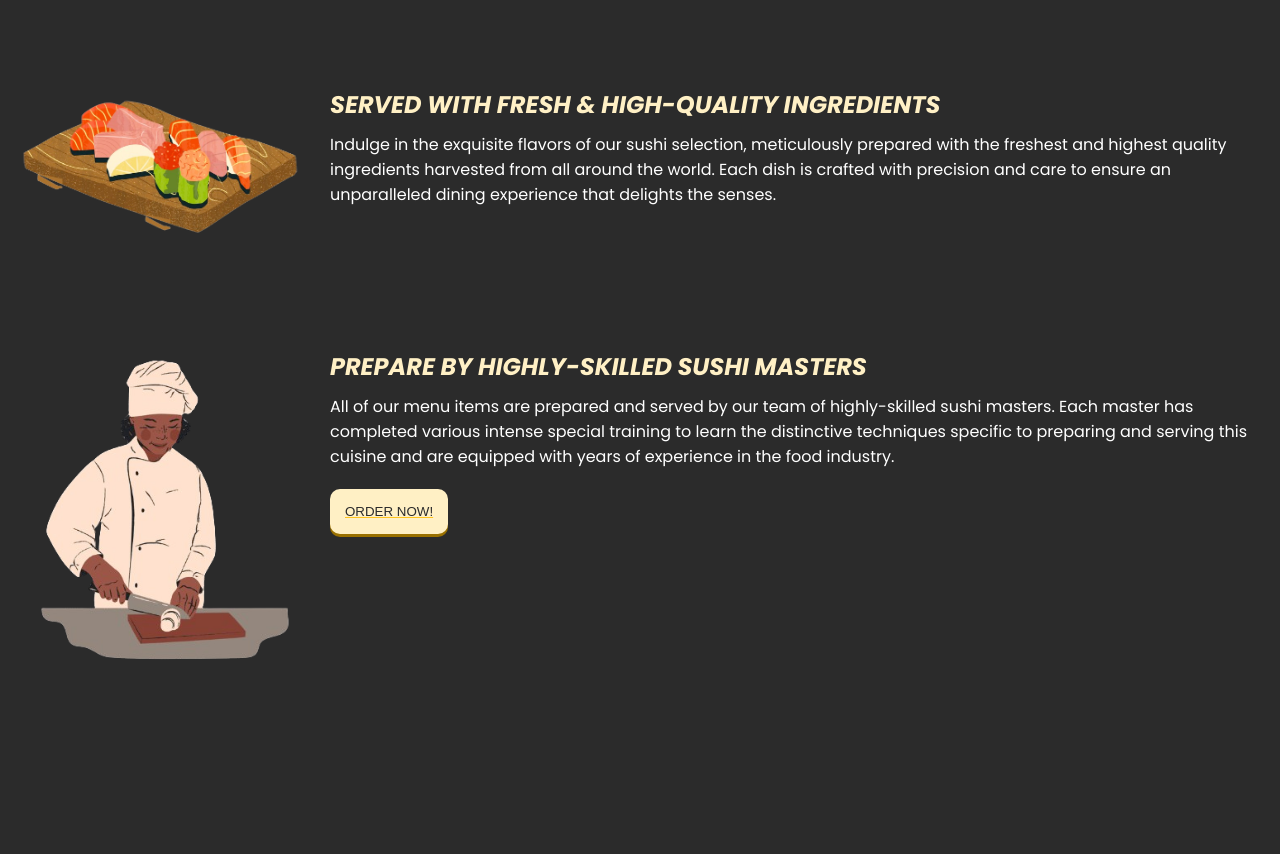
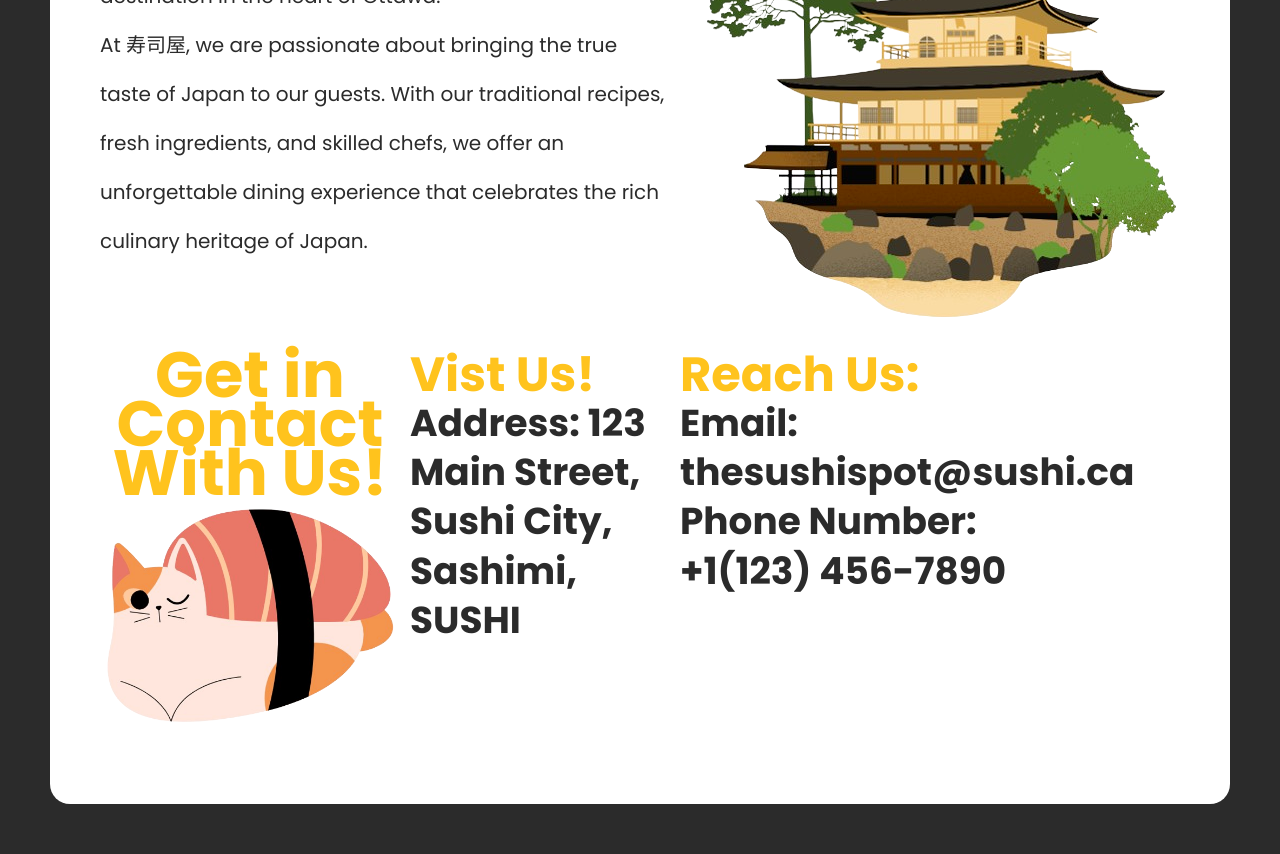
Before and after one commit to ChhayThan/TOPRestaurant, a website built with webpack: page src/index.html in a window 1280 px wide. Shown: the part 541-1395 px from the top of the page. Before the commit the page ends 1247 px from the top, so only its background shows below. Built offline with nearby package versions, Linux system fonts and the light colour scheme.

Commit message:
Built the about page

```diff
--- a/src/index.html
+++ b/src/index.html
@@ -19,6 +19,32 @@
         </div>
       </nav>
     </header>
-    <div id="content"></div>
+    <div id="content">
+      <div class="message about_banner">
+        <div class="aboutHeading">
+          <h1>WHO ARE WE?</h1>
+          <h3>THIS IS <span>寿司屋</span>!</h2>
+        </div>
+        <p>Welcome to 寿司屋, your authentic Japanese dining destination in the heart of Ottawa. <br>
+          At 寿司屋, we are passionate about bringing the true taste of Japan to our guests.
+          With our traditional recipes, fresh ingredients, and skilled chefs, we offer an unforgettable dining
+          experience that celebrates the rich culinary heritage of Japan.</p>
+        <img src="../assets/images/house.png">
+
+        <div class="contactus">
+            <h1>Get in Contact With Us!</h1>
+          <img src="../assets/images/sushi_cat.png" width="300px" height="auto">
+        </div>
+        <div class="locationInfo">
+          <h2>Vist Us!</h2>
+          <h3>Address: 123 Main Street, Sushi City, Sashimi, SUSHI</h3>
+        </div>
+        <div class="contactInfo">
+          <h2>Reach Us:</h2>
+          <h3>Email: thesushispot@sushi.ca</h3>
+          <h3>Phone Number: <br> +1(123) 456-7890</h3>
+        </div>
+      </div>
+    </div>
   </body>
 </html>
--- a/src/index.js
+++ b/src/index.js
@@ -14,8 +14,8 @@ function clearContent() {
     content.removeChild(content.lastChild);
   }
 }
-generateLandingPage();
-tabListener();
+// generateLandingPage();
+// tabListener();
 
 function tabListener() {
   const menuPageListener = document.querySelectorAll(".menu");
--- a/src/style.css
+++ b/src/style.css
@@ -121,3 +121,46 @@ h3 span {
   box-shadow: 0 1px #7b5a00;
   transform: translateY(4px);
 }
+
+.about_banner {
+  background-color: white;
+  color: #ffc31d;
+
+  border-radius: 20px;
+  margin: 50px;
+
+  display: grid;
+  grid-template-columns: 1fr 1fr 500px;
+  grid-template-rows: 100px 1fr;
+  gap: 10px;
+
+  font-family: "Poppins", sans-serif;
+  font-weight: 400;
+  font-style: normal;
+}
+
+.about_banner .aboutHeading {
+  grid-column: span 3;
+}
+.about_banner h3 {
+  color: #2b2b2b;
+}
+
+.about_banner p {
+  grid-area: 2/ 1 / 3 / 3;
+  align-self: center;
+
+  font-size: 20px;
+  color: #2b2b2b;
+  text-align: left;
+}
+
+.about_banner img {
+  grid-area: 2 / 3 / 3 / 4;
+}
+
+.contactu,
+.locationInfo,
+.contactInfo {
+  text-align: left;
+}
```
Also changed, not shown: assets/images/house.png (added), assets/images/jap_gate.png (added), assets/images/sushi_cat.png (added).
